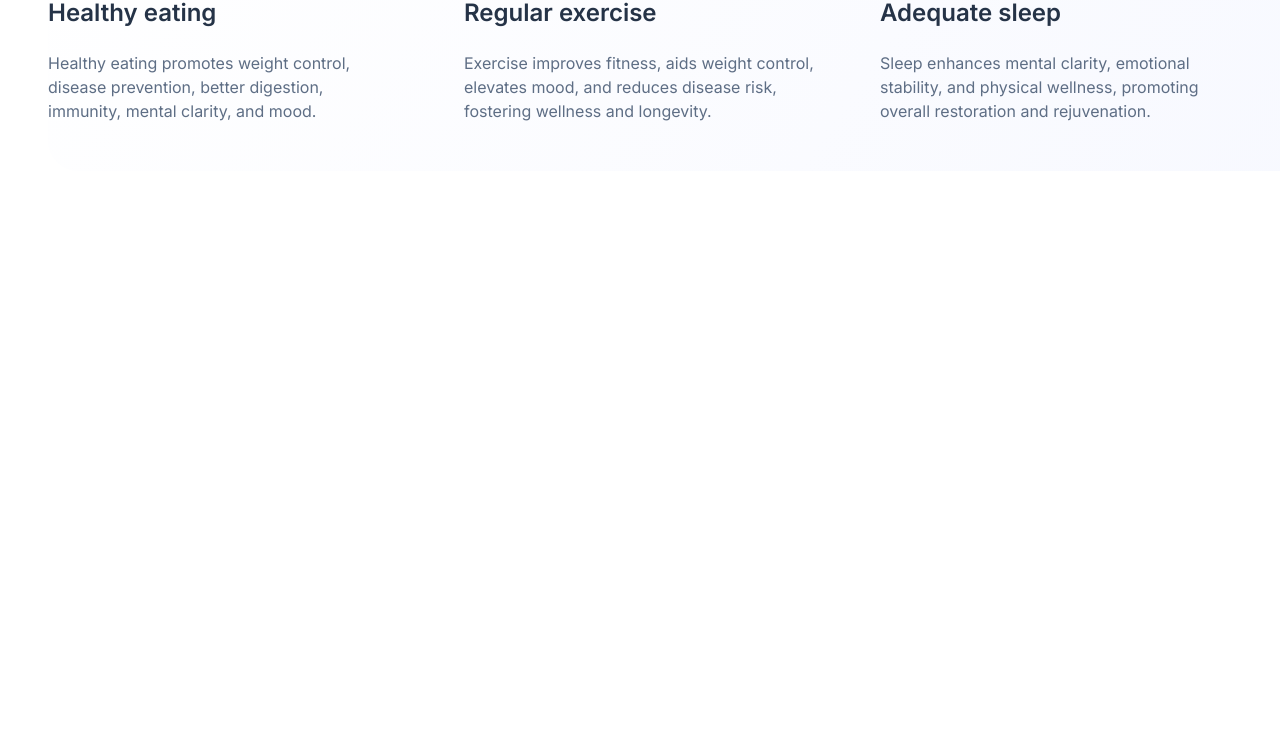
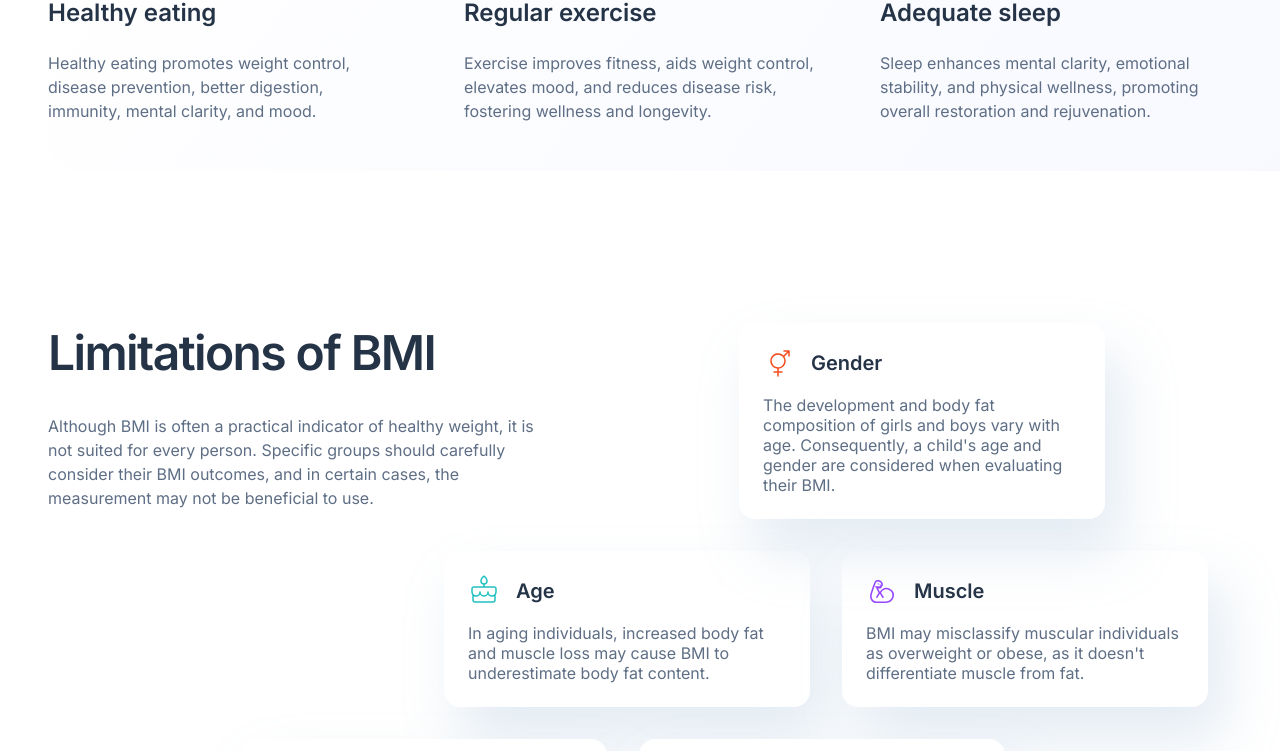
Before and after one commit to orlowski-dev/fm-body-mass-index-calc, a React (Vite) app: page / in a window 1280 px wide. Shown: the part 1626-2377 px from the top of the page. Before the commit the page ends 1845 px from the top, so only its background shows below. Built offline with nearby package versions, Linux system fonts and the light colour scheme.

Commit message:
Added Limitation section

```diff
--- a/src/App.tsx
+++ b/src/App.tsx
@@ -1,6 +1,7 @@
 import "./App.scss";
 import BmiMeansSection from "./components/BmiMeansSection";
 import HeroSection from "./components/HeroSection";
+import LimitationsSection from "./components/LimitationsSection";
 import TipsSection from "./components/TipsSection";
 
 const App = () => {
@@ -9,6 +10,7 @@ const App = () => {
       <HeroSection />
       <BmiMeansSection />
       <TipsSection />
+      <LimitationsSection />
     </main>
   );
 };
--- /dev/null
+++ b/src/components/LimitationCard.scss
@@ -0,0 +1,21 @@
+.limitation-card {
+  text-align: left !important;
+  background-color: white;
+  border-radius: 1rem;
+  box-shadow: 16px 32px 56px 0px rgba(143, 174, 207, 0.25);
+  padding: 1.5rem;
+  header {
+    display: flex;
+    align-items: center;
+    gap: 1rem;
+
+    img {
+      height: 32px;
+      width: 32px;
+    }
+    h3 {
+      font-size: 1.25rem;
+    }
+    margin-bottom: 1rem;
+  }
+}
--- /dev/null
+++ b/src/components/LimitationCard.tsx
@@ -0,0 +1,19 @@
+import "./LimitationCard.scss";
+
+interface Props {
+  icon: string;
+  title: string;
+  text: string;
+}
+
+const LimitationCard = (props: Props) => (
+  <article className="limitation-card">
+    <header>
+      <img src={props.icon} alt="icon" />
+      <h3>{props.title}</h3>
+    </header>
+    <p>{props.text}</p>
+  </article>
+);
+
+export default LimitationCard;
--- /dev/null
+++ b/src/components/LimitationsSection.scss
@@ -0,0 +1,106 @@
+.limitations-section {
+  padding: 3rem;
+  .content {
+    max-width: var(--section-m-w);
+    margin: 0 auto;
+
+    .header {
+      padding: 3.5rem 1.5rem;
+      text-align: center;
+      h2 {
+        margin-bottom: 2rem;
+        font-size: 2rem;
+        letter-spacing: -0.1rem;
+      }
+
+      p {
+        line-height: 1.5rem;
+      }
+    }
+  }
+
+  .cards-section {
+    position: relative;
+
+    .bg {
+      position: absolute;
+      width: 100%;
+      height: 100%;
+      background: linear-gradient(#fff, var(--blue-15));
+      opacity: 0.25;
+      z-index: -1;
+      top: 3rem;
+      left: 0;
+    }
+    .content {
+      display: flex;
+      flex-direction: column;
+      gap: 1.5rem;
+      padding: 1.5rem;
+      padding-bottom: 3rem;
+    }
+  }
+}
+
+@media screen and (min-width: 660px) {
+  .limitations-section {
+    .cards-section {
+      .content {
+        flex-wrap: wrap;
+        flex-direction: row;
+        justify-content: center;
+        article {
+          max-width: calc(50% - 1.5rem);
+        }
+      }
+    }
+  }
+}
+
+@media screen and (min-width: 1120px) {
+  .limitations-section {
+    margin-top: 3.5rem;
+    .content {
+      position: relative;
+      .header {
+        padding: 3rem 0;
+        max-width: 500px;
+        text-align: left;
+
+        h2 {
+          font-size: 3rem;
+        }
+      }
+    }
+    .cards-section {
+      position: absolute;
+      top: 0;
+      right: 0;
+
+      .content {
+        display: grid;
+        align-items: flex-end;
+        padding-top: 3rem;
+        gap: 2rem;
+        grid-template-columns: repeat(2, 366px);
+        padding-bottom: 5.375rem;
+        article {
+          max-width: 366px;
+          height: 100%;
+          justify-self: flex-end;
+          &:first-child {
+            grid-column-start: span 2;
+            transform: translateX(-103px);
+          }
+          &:last-child,
+          &:nth-child(4) {
+            transform: translateX(-203px);
+          }
+        }
+      }
+      .bg {
+        display: none;
+      }
+    }
+  }
+}
--- /dev/null
+++ b/src/components/LimitationsSection.tsx
@@ -0,0 +1,50 @@
+import LimitationCard from "./LimitationCard";
+import "./LimitationsSection.scss";
+
+const LimitationsSection = () => (
+  <section className="limitations-section">
+    <article className="content">
+      <header className="header">
+        <h2>Limitations of BMI</h2>
+        <p>
+          Although BMI is often a practical indicator of healthy weight, it is
+          not suited for every person. Specific groups should carefully consider
+          their BMI outcomes, and in certain cases, the measurement may not be
+          beneficial to use.
+        </p>
+      </header>
+      <section className="cards-section">
+        <div className="bg"></div>
+        <div className="content">
+          <LimitationCard
+            icon="/images/icon-gender.svg"
+            title="Gender"
+            text="The development and body fat composition of girls and boys vary with age. Consequently, a child's age and gender are considered when evaluating their BMI."
+          />
+          <LimitationCard
+            icon="/images/icon-age.svg"
+            title="Age"
+            text="In aging individuals, increased body fat and muscle loss may cause BMI to underestimate body fat content."
+          />
+          <LimitationCard
+            icon="/images/icon-muscle.svg"
+            title="Muscle"
+            text="BMI may misclassify muscular individuals as overweight or obese, as it doesn't differentiate muscle from fat."
+          />
+          <LimitationCard
+            icon="/images/icon-pregnancy.svg"
+            title="Pregnancy"
+            text="Expectant mothers experience weight gain due to their growing baby. Maintaining a healthy pre-pregnancy BMI is advisable to minimise health risks for both mother and child."
+          />
+          <LimitationCard
+            icon="/images/icon-race.svg"
+            title="Race"
+            text="Certain health concerns may affect individuals of some Black and Asian origins at lower BMIs than others. To learn more, it is advised to discuss this with your GP or practice nurse."
+          />
+        </div>
+      </section>
+    </article>
+  </section>
+);
+
+export default LimitationsSection;
--- a/src/components/TipsSection.scss
+++ b/src/components/TipsSection.scss
@@ -1,6 +1,5 @@
 .tips-section {
   position: relative;
-  margin: 3rem 0;
   padding: 3rem 1.5rem;
   .content {
     max-width: var(--section-m-w);
@@ -23,6 +22,7 @@
 
 @media screen and (min-width: 1000px) {
   .tips-section {
+    margin-top: 3rem;
     padding: 3rem;
     .content {
       grid-template-columns: repeat(3, 1fr);
```
